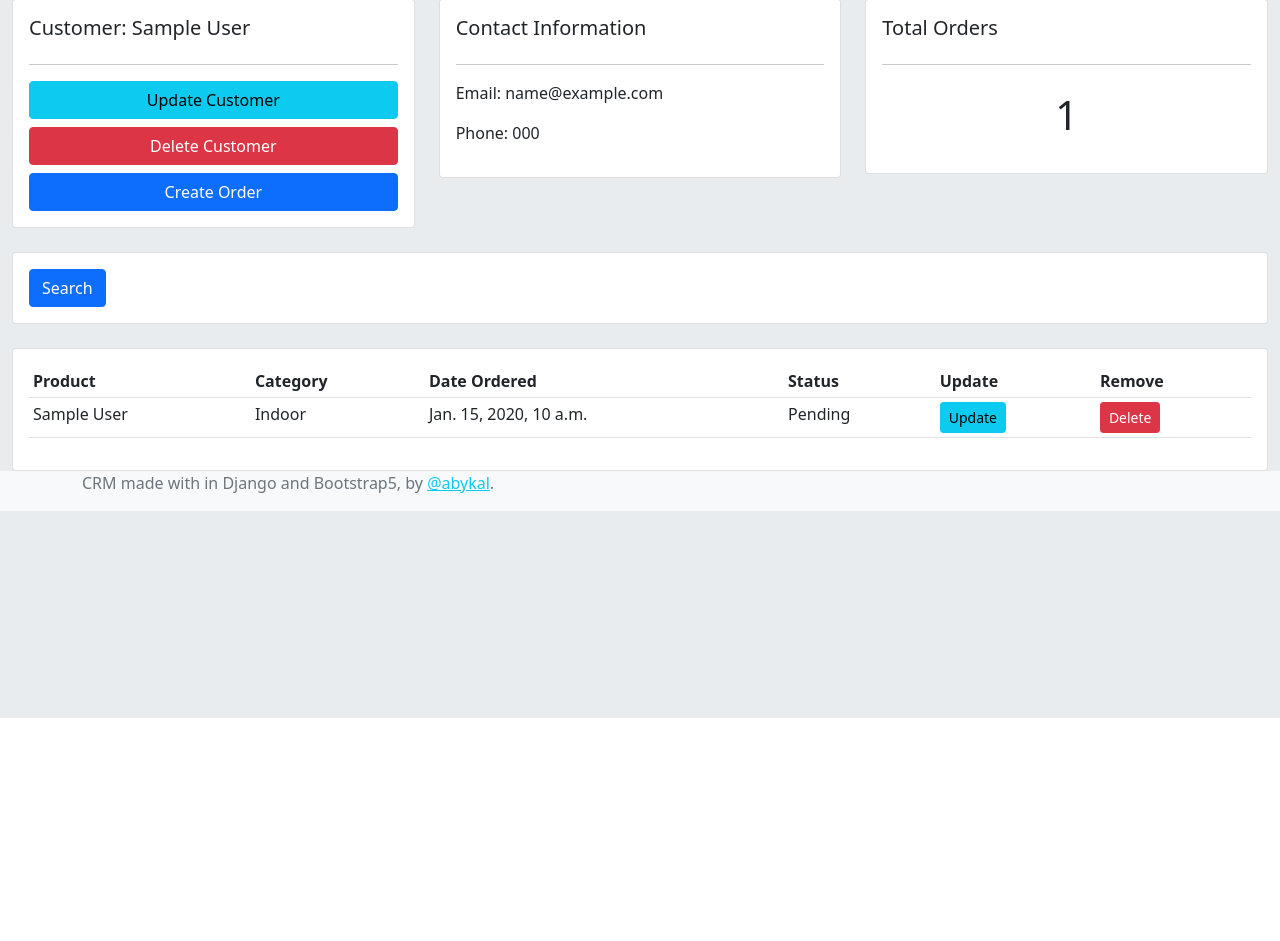
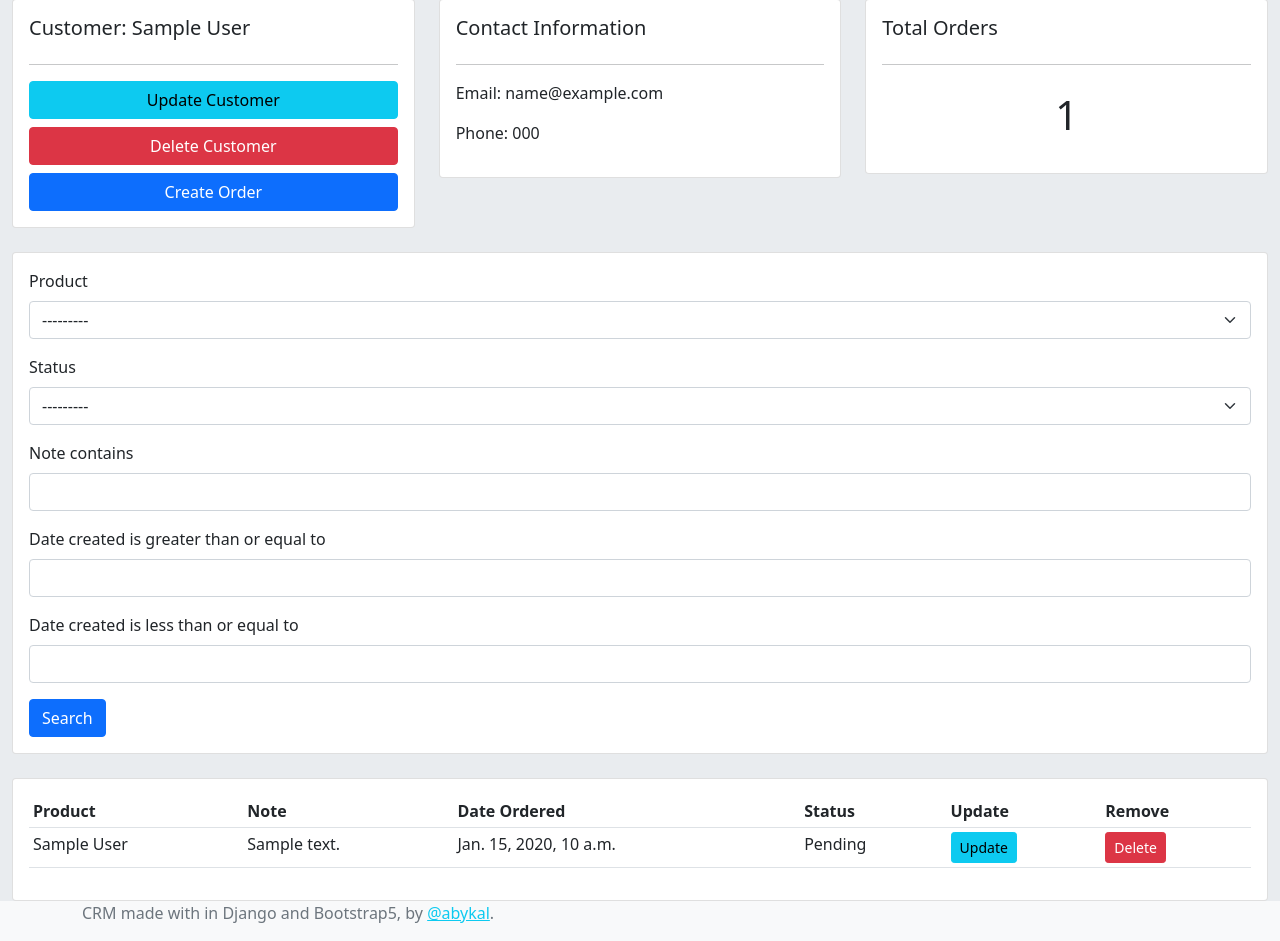
Before and after one commit to abykal/dj-crm, a Django app: page /customer/1 in a window 1280 px wide. Shown: the part 82-1023 px from the top of the page. Before the commit the page ends 800 px from the top, so only its background shows below. Run offline with Django 3.2, Linux system fonts and the light colour scheme; tables that the repository leaves empty hold one stand-in row (values such as "Sample post"); some libraries are stand-ins or nearby versions.

Commit message:
Search Filters added  order filtering on Customer page.

```diff
--- /dev/null
+++ b/accounts/filters.py
@@ -0,0 +1,14 @@
+import django_filters
+from django_filters import DateFilter, CharFilter
+from .models import *
+
+
+class OrderFilter(django_filters.FilterSet):
+    start_date = DateFilter(field_name='date_created', lookup_expr='gte')
+    end_date = DateFilter(field_name='date_created', lookup_expr='lte')
+    note = CharFilter(field_name='note', lookup_expr='icontains')
+
+    class Meta:
+        model = Order
+        fields = '__all__'
+        exclude = ['customer', 'date_created']
--- a/accounts/models.py
+++ b/accounts/models.py
@@ -46,6 +46,7 @@ class Order(models.Model):
     product = models.ForeignKey(Product, null=True, on_delete=models.SET_NULL)
     date_created = models.DateTimeField(auto_now_add=True, null=True)
     status = models.CharField(max_length=200, null=True, choices=STATUS)
+    note = models.CharField(max_length=200, null=True)
 
     def __str__(self):
         return self.product.name
--- a/accounts/templates/accounts/customer.html
+++ b/accounts/templates/accounts/customer.html
@@ -1,4 +1,6 @@
 {% extends 'accounts/main.html' %}
+
+{% load crispy_forms_tags %}
 
 {% block content %}
 <div class="container-fluid">
@@ -39,7 +41,7 @@
 		<div class="col">
 			<div class="card card-body">
 				<form method="get">
-
+					{{myFilter.form | crispy }}
 				<button class="btn btn-primary" type="submit">Search</button>
 			  </form>
 			</div>
@@ -54,7 +56,7 @@
 				<table class="table table-sm">
 					<tr>
 						<th>Product</th>
-						<th>Category</th>
+						<th>Note</th>
 						<th>Date Ordered</th>
 						<th>Status</th>
 						<th>Update</th>
@@ -64,7 +66,7 @@
 					{% for order in orders %}
 					<tr>
 						<td>{{order.product}}</td>
-						<td>{{order.product.category}}</td>
+						<td>{{order.note}}</td>
 						<td>{{order.date_created}}</td>
 						<td>{{order.status}}</td>
 						<td><a class="btn btn-sm btn-info" href="{% url 'update_order' order.id %}">Update</a></td>
--- a/accounts/views.py
+++ b/accounts/views.py
@@ -1,7 +1,9 @@
 from django.shortcuts import render, redirect
 from django.forms import inlineformset_factory
+
 from .models import *
 from .forms import OrderForm
+from .filters import OrderFilter
 
 
 # Create your views here.
@@ -36,7 +38,10 @@ def customer(request, pk):
     orders = customer.order_set.all()
     order_count = orders.count()
 
-    context = {'customer': customer, 'orders': orders, 'order_count': order_count}
+    myFilter = OrderFilter(request.GET, queryset=orders)
+    orders = myFilter.qs
+
+    context = {'customer': customer, 'orders': orders, 'order_count': order_count, 'myFilter': myFilter}
     return render(request, 'accounts/customer.html', context)
 
 
--- a/crm/settings.py
+++ b/crm/settings.py
@@ -37,8 +37,10 @@ INSTALLED_APPS = [
     'django.contrib.sessions',
     'django.contrib.messages',
     'django.contrib.staticfiles',
+
     'crispy_forms',
     'crispy_bootstrap5',
+    'django_filters',
 
     'accounts',
 ]
```
Also changed, not shown: accounts/migrations/0006_auto_20210614_1300.py (added).
